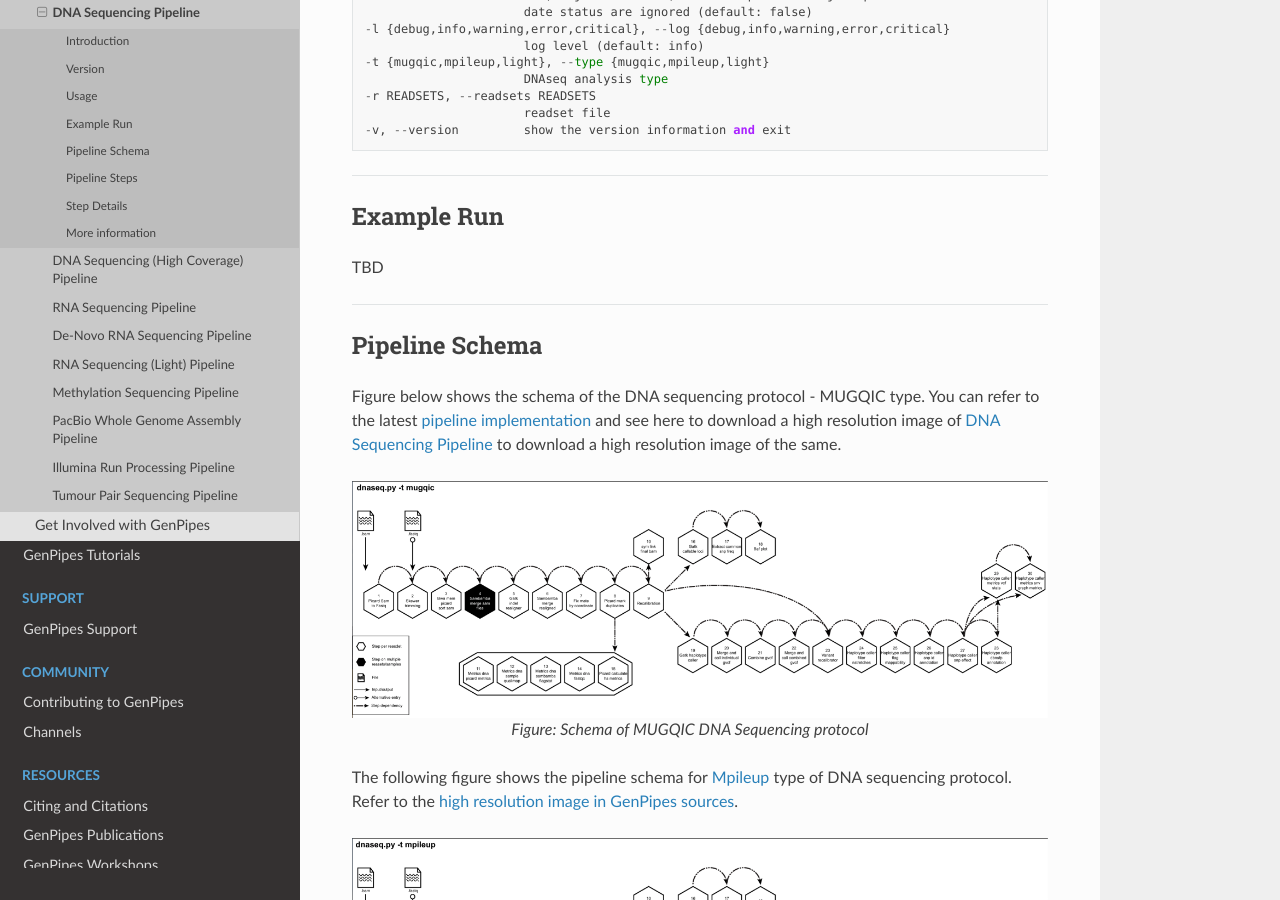
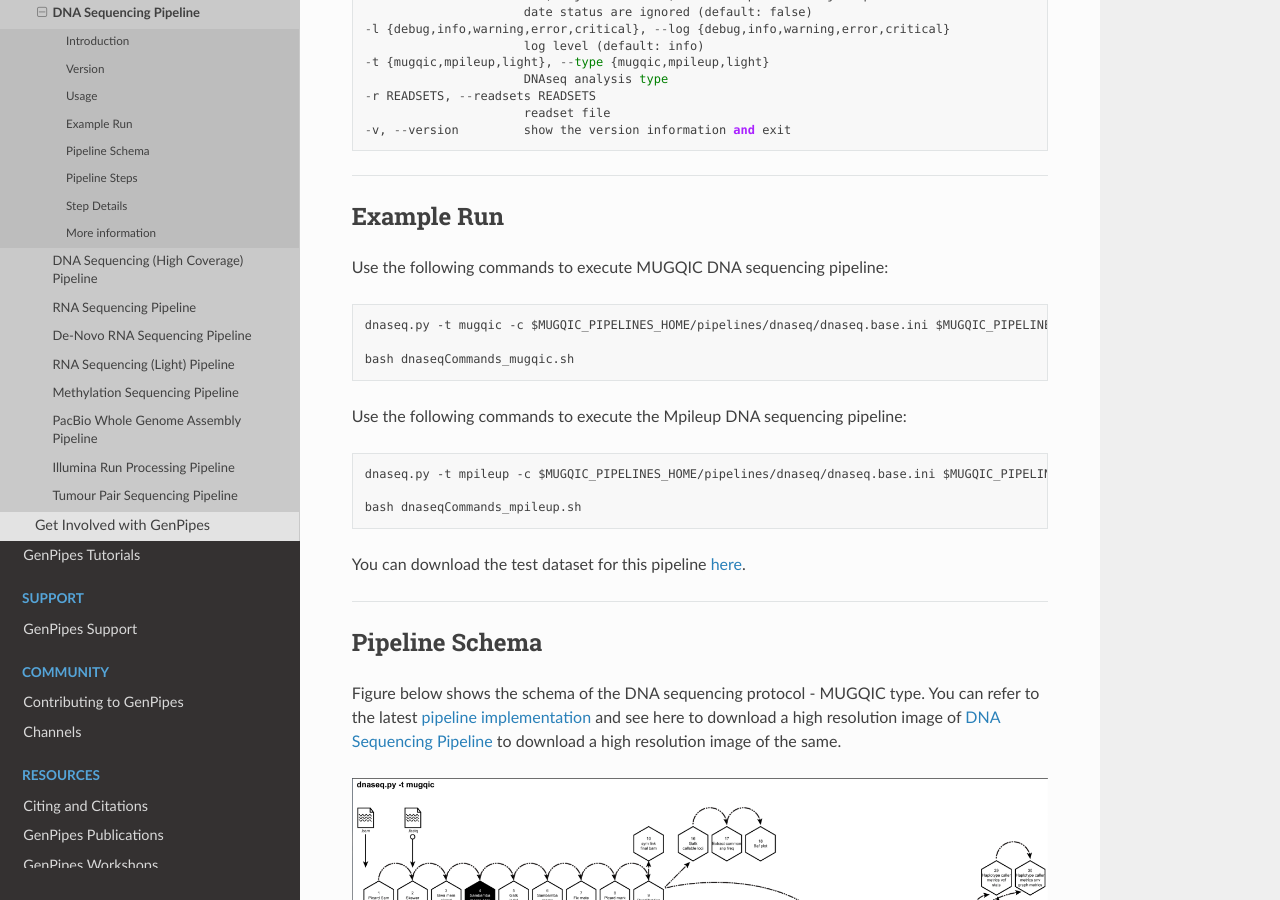
Before and after one commit to c3g/GenPipes_Docs, a Sphinx documentation site: the page built from docs/source/user_guide/pipelines/gp_dnaseq.rst, in a window 1280 px wide and 900 px high, scrolled down 2089 px. Built offline with Sphinx 7.4.7 and the Read the Docs theme 2.0.0, drawn with Linux system fonts in a browser that asks for light colours; the version number could not be read and is left out; some of the changed text lies outside the part shown.

```diff
--- a/docs/source/user_guide/pipelines/gp_dnaseq.rst
+++ b/docs/source/user_guide/pipelines/gp_dnaseq.rst
@@ -86,7 +86,23 @@ Usage
 Example Run
 -----------
 
-TBD
+Use the following commands to execute MUGQIC DNA sequencing pipeline:
+
+::
+
+  dnaseq.py -t mugqic -c $MUGQIC_PIPELINES_HOME/pipelines/dnaseq/dnaseq.base.ini $MUGQIC_PIPELINES_HOME/pipelines/dnaseq/dnaseq.guillimin.ini -r readset.dnaseq.txt -s 1-29 > dnaseqCommands_mugqic.sh
+
+  bash dnaseqCommands_mugqic.sh
+
+Use the following commands to execute the Mpileup DNA sequencing pipeline:
+
+::
+
+  dnaseq.py -t mpileup -c $MUGQIC_PIPELINES_HOME/pipelines/dnaseq/dnaseq.base.ini $MUGQIC_PIPELINES_HOME/pipelines/dnaseq/dnaseq.guillimin.ini -r readset.dnaseq.txt -s 1-33 > dnaseqCommands_mpileup.sh
+
+  bash dnaseqCommands_mpileup.sh
+
+You can download the test dataset for this pipeline :ref:`here<docs_testdatasets>`.
 
 ----
 
```
Also changed, not shown: docs/source/user_guide/pipelines/gp_ampliconseq.rst (+4 -4 lines), docs/source/user_guide/pipelines/gp_rnaseq_denovo.rst (+8 -2 lines), docs/source/user_guide/pipelines/gp_rnaseq_light.md (+4 -0 lines), docs/source/user_guide/pipelines/gp_wgs_methylseq.rst (+9 -1 lines).
